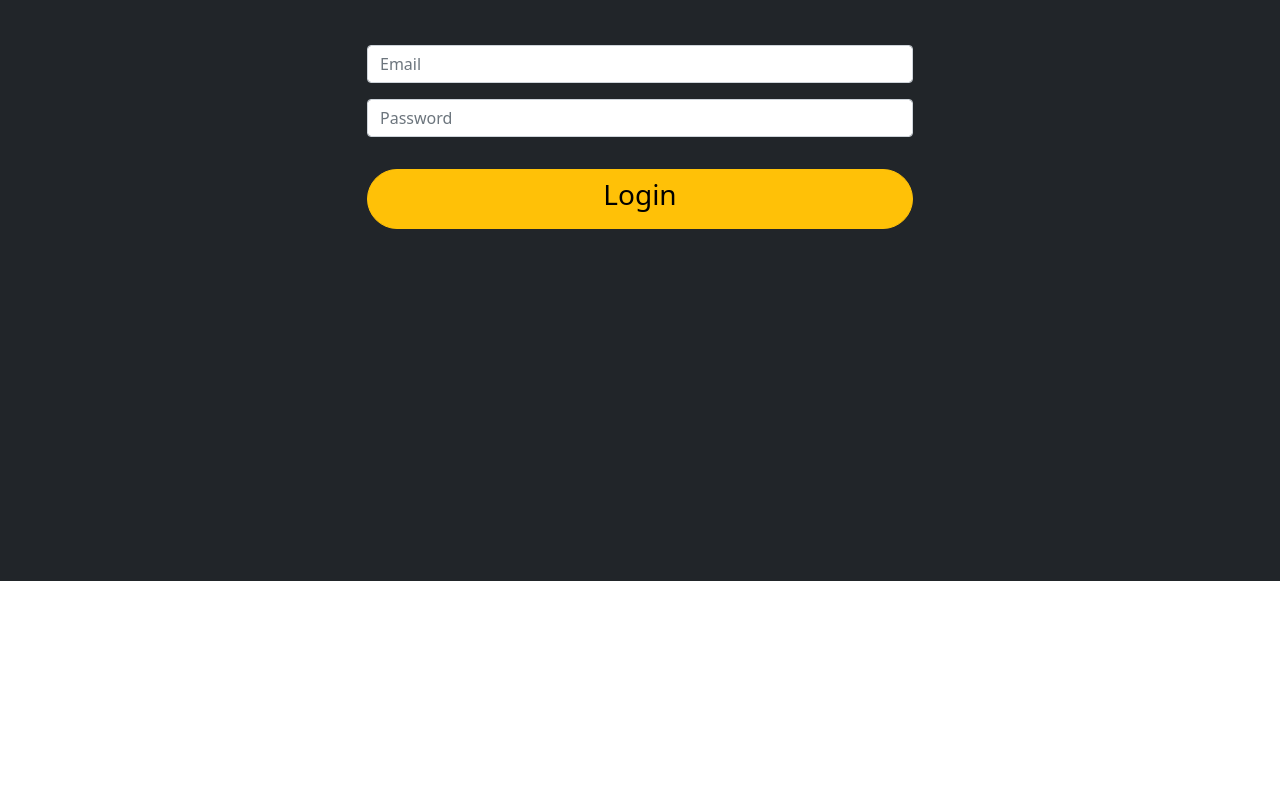
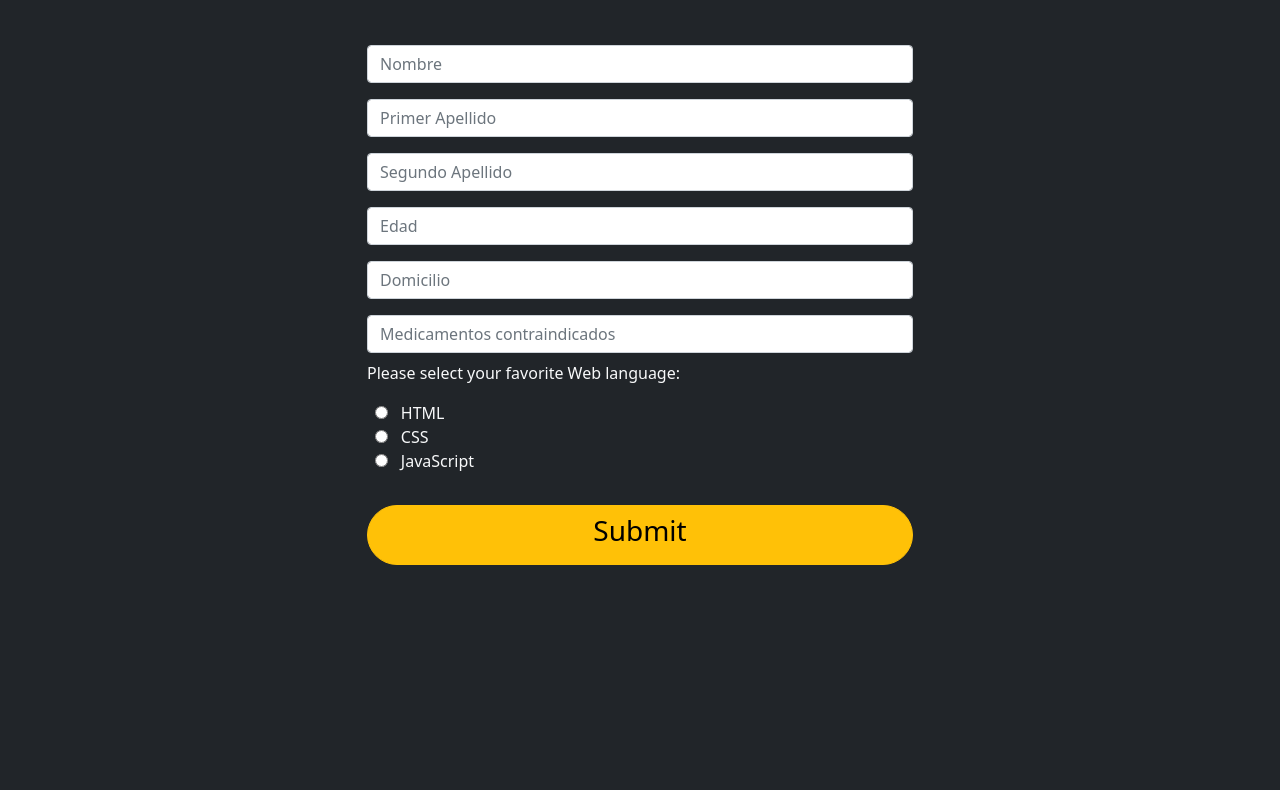
Before and after one commit to AlfredoMarcelo/formwhitquery, a plain HTML site: page index.html in a window 1280 px wide. Shown: the part 163-953 px from the top of the page. Before the commit the page ends 800 px from the top, so only its background shows below. Drawn offline with nearby package versions, Linux system fonts and the light colour scheme.

Commit message:
avance en validación con jquery, inputs radio y nombre

```diff
--- a/index.html
+++ b/index.html
@@ -8,7 +8,7 @@
 
     <title>Document</title>
 </head>
-<body>
+<body class="bg-dark">
     <section class="bg-dark">
         <div class="container">
           <div class="row mt-5 py-5 justify-content-center text-light">
@@ -18,28 +18,108 @@
               </p>
             </div>
             <div class="col-6 mt-5">
-              <form>
+              <form id="formulario">
                 <div class="mb-3">
                   <input
                     type="text"
-                    name="email"
+                    name="nombre"
                     class="form-control my-2"
-                    placeholder="Email"
+                    placeholder="Nombre"
+                    id="nombre"
                   />
+                  <div id="alertaInfo" role="alert">
+                  </div>
                 </div>
                 <div class="mb-3">
                   <input
-                    type="password"
-                    name="password"
+                    type="text"
+                    name="apellidoUno"
                     class="form-control my-2"
-                    placeholder="Password"
+                    placeholder="Primer Apellido"
+                    id="apellidoUno"
                   />
+                  <div id="alertaInfo" role="alert">
+                  </div>
+                </div>
+                <div class="mb-3">
+                  <input
+                    type="text"
+                    name="apellidoDos"
+                    class="form-control my-2"
+                    placeholder="Segundo Apellido"
+                    id="apellidoDos"
+                  />
+                  <div id="alertaInfo" role="alert">
+                  </div>
+                </div>
+                <div class="mb-3">
+                  <input
+                    type="number"
+                    name="edad"
+                    class="form-control my-2"
+                    placeholder="Edad"
+                    id="edad"
+                  />
+                  <div id="alertaInfo" role="alert">
+                  </div>
+                </div>
+                <div class="mb-3">
+                  <input
+                    type="text"
+                    name="domicilio"
+                    class="form-control my-2"
+                    placeholder="Domicilio"
+                    id="domicilio"
+                  />
+                  <div id="alertaInfo" role="alert">
+                  </div>
+                </div>
+                <!-- <div class="mb-3">
+                    <label class="form-check-label">Es alergico: </label>
+                    <div class="form-check">
+                        <input class="form-check-input" type="radio" name="flexRadioDefault" id="flexRadioDefault1">
+                        <label class="form-check-label" for="flexRadioDefault1">
+                          Si
+                        </label>
+                      </div>
+                      <div class="form-check">
+                        <input class="form-check-input" type="radio" name="flexRadioDefault" id="flexRadioDefault2" checked>
+                        <label class="form-check-label" for="flexRadioDefault2">
+                          No
+                        </label>
+                      </div>
+                  <div id="alertaInfo" role="alert">
+                  </div>
+                </div> -->
+                <div class="mb-3">
+                  <input
+                    type="text"
+                    name="medicamentos"
+                    class="form-control my-2"
+                    placeholder="Medicamentos contraindicados"
+                    id="medicamentos"
+                  />
+                  <div id="alertaInfo" role="alert">
+                  </div>
+                <div class="mb-3">
+                    <p>Please select your favorite Web language:</p>
+                      <input type="radio" id="html" name="fav_language" value="HTML">
+                      <label for="html">HTML</label><br>
+                      <input type="radio" id="css" name="fav_language" value="CSS">
+                      <label for="css">CSS</label><br>
+                      <input type="radio" id="javascript" name="fav_language" value="JavaScript">
+                      <label for="javascript">JavaScript</label>
+                  <div id="alertaRadio" role="alert">
+                  </div>
+
+
+
                 </div>
                 <div class="d-grid gap-2">
                   <button class="btn btn-warning mt-3 mb-3 py-2 rounded-pill">
                     <p class="h3">
                     <i class="bi bi-door-open"></i>
-                      Login
+                      Submit
                     </p>
                   </button>
                 </div>
@@ -51,7 +131,8 @@
         <div class="row py-5"></div>
         <div class="row py-5"></div>
       </section>
+      <script src="https://code.jquery.com/jquery-3.6.0.min.js"></script>
     <script src="https://cdn.jsdelivr.net/npm/bootstrap@5.1.3/dist/js/bootstrap.bundle.min.js" integrity="sha384-ka7Sk0Gln4gmtz2MlQnikT1wXgYsOg+OMhuP+IlRH9sENBO0LRn5q+8nbTov4+1p" crossorigin="anonymous"></script>
-    <script src="index.js"></script>
+    <script src="main.js"></script>
 </body>
 </html>
--- /dev/null
+++ b/main.js
@@ -0,0 +1,29 @@
+$(function(){
+    $('#formulario').submit(function(evento){
+        const nombre = $('#nombre');
+        const password = $('#password');
+        const valorNombre = nombre.val()
+
+        const radio = $("input[type='radio']:checked").length;
+        const alertaRadio = $('#alertaRadio');
+
+
+
+
+        const alertaInfo = $('#alertaInfo');
+
+        /* if (valorNombre == null || valorNombre ==''){
+            evento.preventDefault();
+            alertaInfo.addClass("alert alert-danger");
+
+            alertaInfo.text("Debes rellenar el campo");
+            console.log("hola que tal")
+        } */
+
+        if (radio == 0){
+            evento.preventDefault();
+            alertaRadio.text("Debes seleccionar una opción");
+            alertaRadio.addClass("alert alert-danger mt-2");
+        }
+    })
+})
```
Also changed, not shown: index.js (deleted).
